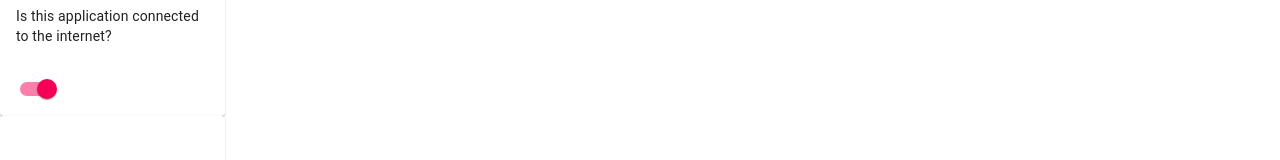
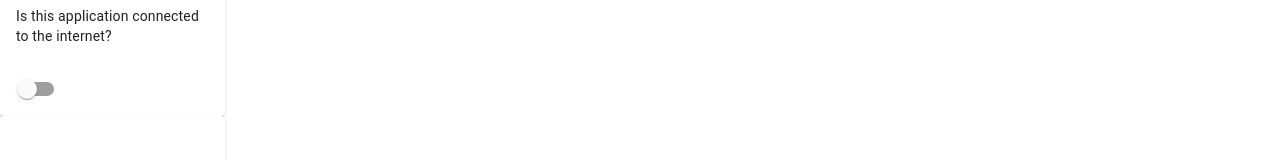
Before and after one commit to Christrevino22/js-411-new-music-app, a React (Create React App) app: page / in a window 1280 px wide. Shown: the part 235-395 px from the top of the page. Built offline with nearby package versions, Linux system fonts and the light colour scheme.

Commit message:
updated some small tings

```diff
--- a/src/Components/SwitchCard/Switch.js
+++ b/src/Components/SwitchCard/Switch.js
@@ -1,10 +1,8 @@
 import React, { useState } from "react";
 import Switch from "@material-ui/core/Switch";
 
-export default function Switches() {
-  const [state, setState] = useState({
-    checkedA: true,
-  });
+export default function Switches(props) {
+  console.log("whats in this props", props)
 
   const handleChange = (event) => {
     setState({ ...state, [event.target.name]: event.target.checked });
@@ -13,7 +11,7 @@ export default function Switches() {
   return (
     <div>
       <Switch
-        checked={state.checkedA}
+        // checked={}
         onChange={handleChange}
         color="secondary"
         name="checkedB"
```
Also changed, not shown: 1 other file (tests, documents, lock files or other folders).
